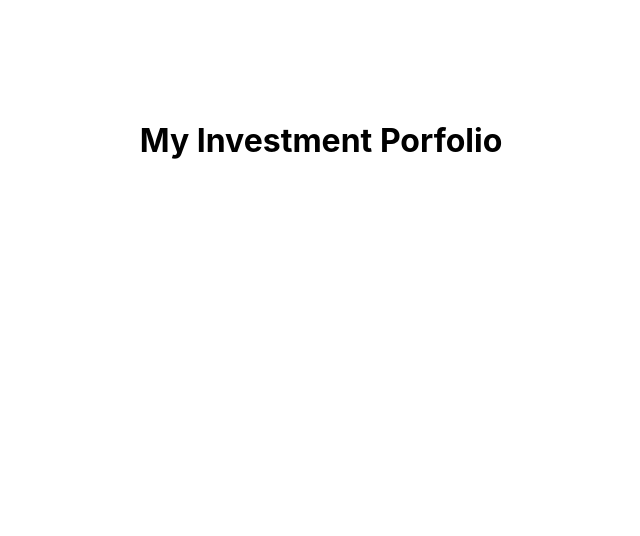
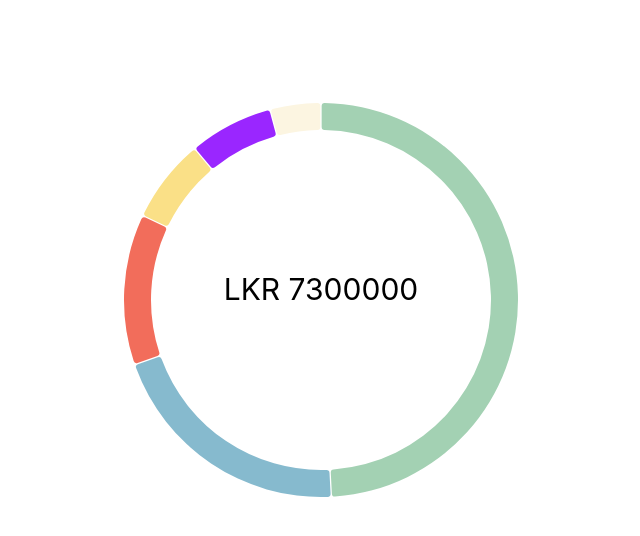
Before and after one commit to js-simp/my-port, a React (Create React App) app: page / in a window 1280 px wide. Shown: the top 536 px of the page, without its empty margins (319-959 px from the left). Built offline with nearby package versions, Linux system fonts and the light colour scheme.

Commit message:
Donut Visualization for demo data

```diff
--- a/package.json
+++ b/package.json
@@ -6,6 +6,9 @@
     "@testing-library/jest-dom": "^5.16.4",
     "@testing-library/react": "^13.3.0",
     "@testing-library/user-event": "^13.5.0",
+    "@visx/group": "^2.10.0",
+    "@visx/shape": "^2.10.0",
+    "@visx/text": "^2.10.0",
     "react": "^18.1.0",
     "react-dom": "^18.1.0",
     "react-scripts": "5.0.1",
--- a/src/Summary.js
+++ b/src/Summary.js
@@ -1,24 +1,71 @@
-import React from 'react'
-
+import {useState} from 'react';
+import {Pie} from '@visx/shape';
+import {Group} from '@visx/group';
+import {Text} from '@visx/text';
 
 function Summary() {
 
+  const [active, setActive] = useState(null);
+
   //Investment Classes
   //RE - Real Estate , BI - Business Income, Bul - Bullion, CR-Credit,
+  const asset_color = {
+    'RE' : '#a3d1b3',
+      'BI' : '#86bace',
+      'Bul':  '#fae087',
+      'CR' : '#9a26ff',
+      'CRY':'#f26d5b',
+      'SE' :'#fcf5e1'
+}
   const data = [
-    {angle : 36, label:'RE', innerRadius : 200, radius : 300},
-    {angle : 18, label : 'BI', innerRadius : 200, radius : 300},
-    {angle : 1.5, label:'Bul', innerRadius : 200 , radius : 300},
-    {angle : 1.5, label:'CR', innerRadius : 200 , radius : 300},
-    {angle : 1.5, label:'CRY', innerRadius : 200 , radius : 300},
-    {angle : 6, label:'SE', innerRadius : 200 , radius : 300}
+    { asset : 'RE', amount : 3600000},
+    {asset : 'BI', amount : 1500000},
+    {asset :'Bul', amount: 500000, },
+    {asset:'CR', amount : 500000, },
+    {asset:'CRY', amount : 900000, },
+    {asset:'SE', amount : 300000, }
   ];
 
+  const width = 400;
+  return (
+    <svg width ={width} height = {width} >
+      <Group top = {width/2} left = {width/2}>
+        <Pie data = {data} pieValue = {(data)=> data.amount}
+        outerRadius = {width/2  -3} innerRadius = {width/2 - 30}
+        cornerRadius = {3}
+        padAngle = {0.005}>
+          {(pie)=> {
+            return pie.arcs.map((arc) =>{
+              // console.log(arc);
+              return(
+              <g key= {arc.data.asset}
+              onMouseEnter = {() => setActive(arc.data)}
+              onMouseLeave = {() => setActive(null)}
+              >
+                <path d= {pie.path(arc)} fill = {asset_color[arc.data.asset]}
+                >
+                </path>
+              </g>
+              )
+            })
+          }}
+        </Pie>
+        { active? (
+          <>
+            <Text fontSize={30} textAnchor = 'middle' fill = '#000000'>
+            {`LKR ${active.amount}`}
+            </Text>
+          </>
+        ) :(
+          <>
+          <Text fontSize={30} textAnchor = 'middle' fill = '#000000'>
+          {`LKR ${data.reduce((acc,asset)=> acc + asset.amount, 0)}`}
+          </Text>
+          </>
+        )}
 
-  return (
-    <div>
-      <h1>My Investment Porfolio</h1>
-    </div>
+      </Group>
+    </svg>
   )
 }
 
```
Also changed, not shown: 1 other file (tests, documents, lock files or other folders).
